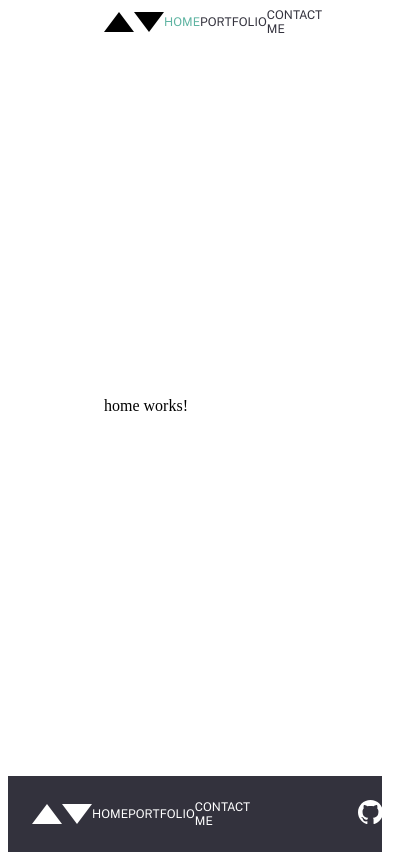
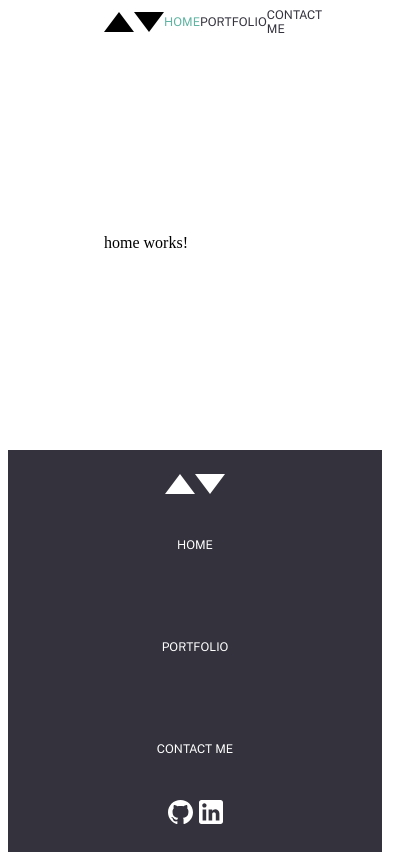
Before and after one commit to kemar-stpatrick876/portfolio, an Angular app: page / in a window 390 px wide. Shown: the whole page, 413 px wide, since content can reach past the window. Built offline with nearby package versions, Linux system fonts and the light colour scheme; a web font is replaced by a local one.

Commit message:
made footer responsive

```diff
--- a/src/app/shared/footer/footer.component.scss
+++ b/src/app/shared/footer/footer.component.scss
@@ -1,13 +1,23 @@
-
-@import '../../../styles/colors.scss';
-@import '../../../styles/typography.scss';
+@import "../../../styles/colors.scss";
+@import "../../../styles/typography.scss";
+@import "../../../styles/respond-to.scss";
 
 .portfolio-footer {
   display: flex;
   justify-content: space-between;
   align-items: center;
   background-color: $primary_grayish_dark_blue;
+  flex-direction: column;
   padding: 24px;
+  height: 354px;
+  @include respond-tablet() {
+    height: 80px;
+    flex-direction: row;
+  }
+  @include respond-desktop() {
+    height: 40px;
+    flex-direction: row;
+  }
   .social {
     display: flex;
     .social__icon {
--- a/src/app/shared/nav/nav.component.scss
+++ b/src/app/shared/nav/nav.component.scss
@@ -1,11 +1,13 @@
-@import '../../../styles/colors.scss';
-@import '../../../styles/typography.scss';
+@import "../../../styles/colors.scss";
+@import "../../../styles/typography.scss";
+@import "../../../styles/respond-to.scss";
 
 $arrow-border-lr: 15px;
 $arrow-border-bottom: 20px;
 
 :host {
   width: 100%;
+  height: 100%;
 }
 
 .portfolio-nav {
@@ -41,10 +43,10 @@ $arrow-border-bottom: 20px;
       cursor: pointer;
       transition: all 500ms ease-in-out;
       text-decoration: none;
-      &:hover, &--active {
+      &:hover,
+      &--active {
         color: $primary_cyan;
       }
-
     }
   }
 
@@ -61,7 +63,13 @@ $arrow-border-bottom: 20px;
   }
 
   &--footer {
-    width: 40%;
+    flex-direction: column;
+    width: 100%;
+    height: 100%;
+    @include respond-tablet($at-minimum: true) {
+      flex-direction: row;
+      width: 40%;
+    }
     .jump-to {
       .arrow-up {
         border-bottom: $arrow-border-bottom solid $white;
@@ -71,6 +79,14 @@ $arrow-border-bottom: 20px;
       }
     }
     .nav {
+      display: flex;
+      flex-direction: column;
+      justify-content: space-around;
+      align-items: center;
+      height: 100%;
+      @include respond-tablet($at-minimum: true) {
+        flex-direction: row;
+      }
       .nav__item {
         color: $white;
       }
--- /dev/null
+++ b/src/styles/respond-to.scss
@@ -0,0 +1,30 @@
+$small-desktop: 992px;
+$large-desktop: 1200px;
+$handheld: 768px;
+$handhelds-landscape: 1024px;
+$mobile: 640px;
+$mobile-landscape: 480px;
+
+@mixin respond-mobile() {
+  @media (max-width: ($handheld - 1)) {
+    @content;
+  }
+}
+
+@mixin respond-tablet($at-minimum: false) {
+  @if $at-minimum {
+    @media (min-width: $handheld) {
+      @content;
+    }
+  } @else {
+    @media (min-width: $handheld) and (max-width: ($small-desktop - 1)) {
+      @content;
+    }
+  }
+}
+
+@mixin respond-desktop() {
+  @media (min-width: $small-desktop) {
+    @content;
+  }
+}
```
Also changed, not shown: src/app/shared/footer/footer.component.html (indentation only).
